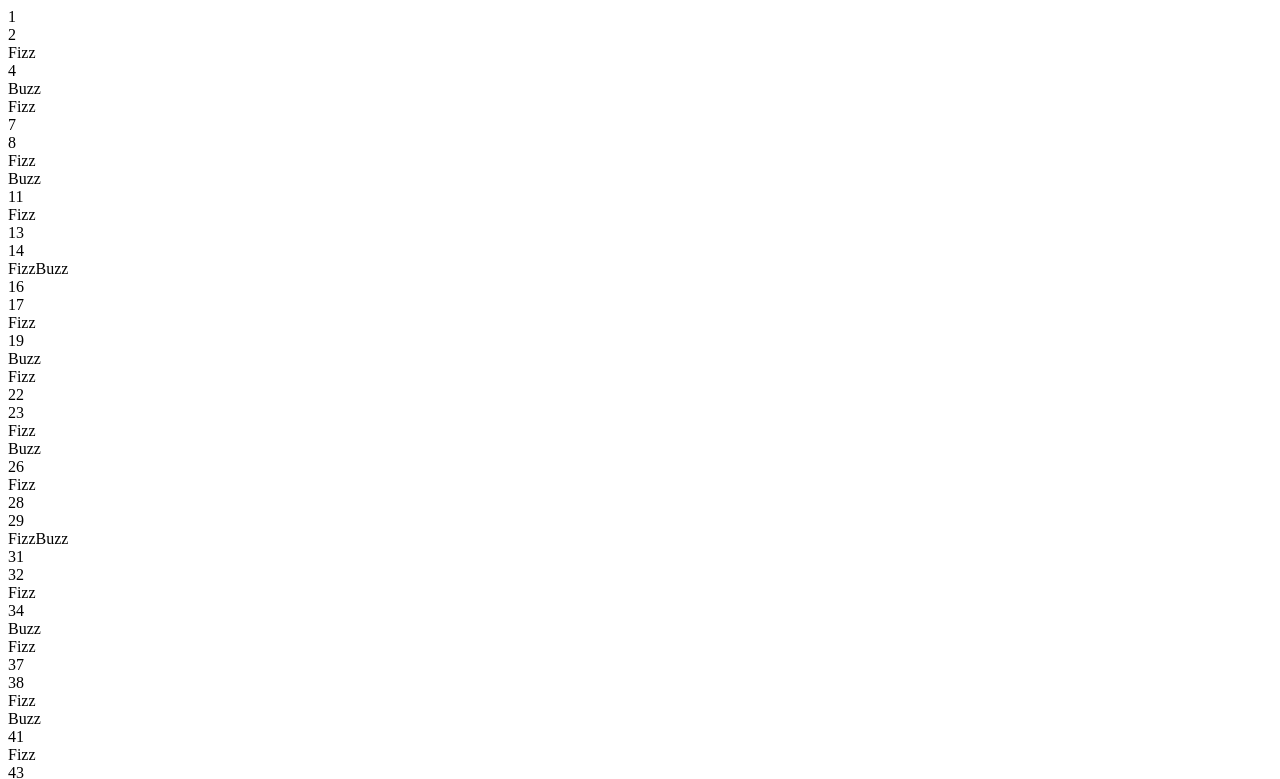
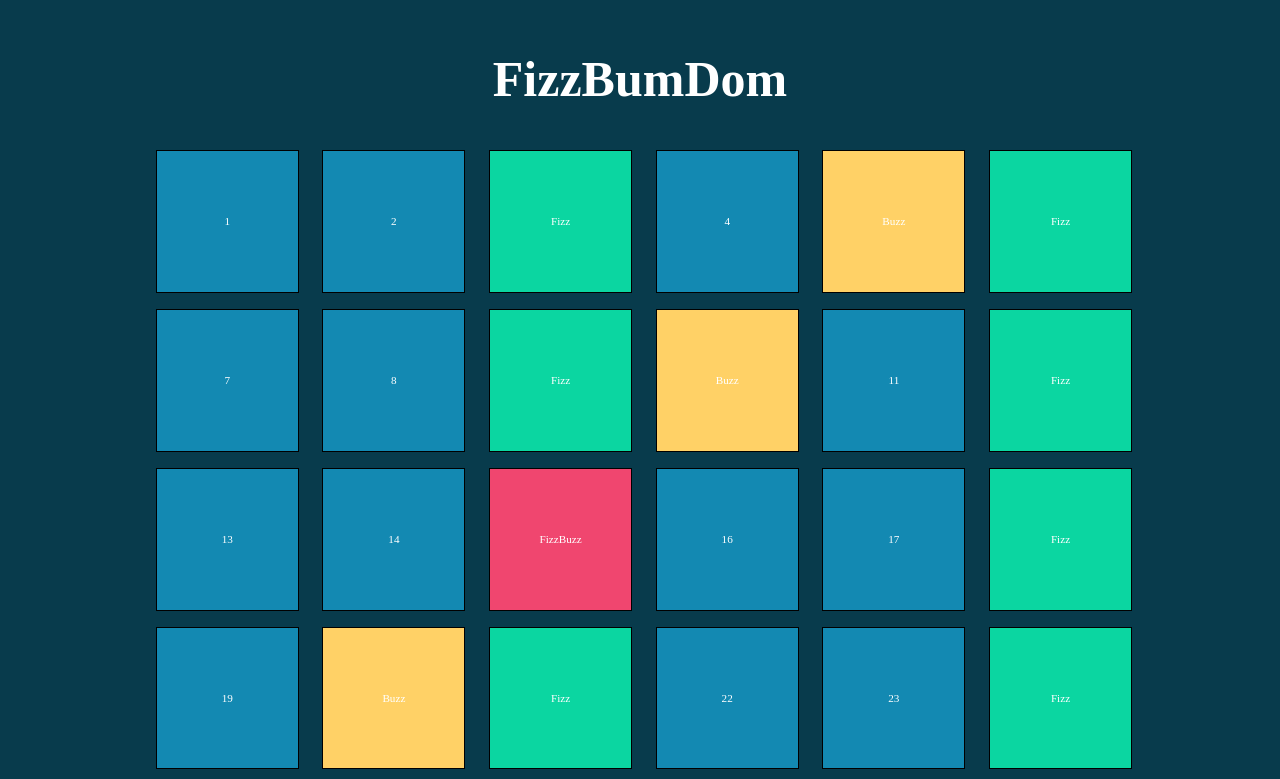
Before and after one commit to Om12ek99/js-fizzbuzz, a plain HTML site: page index.html in a window 1280 px wide. Shown: the top 779 px of the page. Drawn offline with Linux system fonts and the light colour scheme.

Commit message:
add:styling con css

```diff
--- /dev/null
+++ b/css/style.css
@@ -0,0 +1,63 @@
+/* RESET */
+* {
+    padding: 0;
+    margin: 0;
+    box-sizing: border-box;
+}
+
+body {
+    background-color: #083B4C;
+}
+
+header {
+    text-align: center;
+    height: 100px;
+    margin-top: 50px;
+}
+
+h1 {
+    font-size: 50px;
+    color: white;
+}
+
+main {
+    display: flex;
+
+    justify-content: center;
+}
+
+.container {
+    width: 1000px;
+    height: 100vh;
+    /* background-color: bisque; */
+    display: flex;
+    flex-wrap: wrap;
+}
+
+.squareContainer {
+    aspect-ratio: 1;
+    width: calc(100%/7);
+    margin-bottom: 1rem;
+    margin-right: 0.5rem;
+    margin-left: auto;
+    display: flex;
+    justify-content: center;
+    align-items: center;
+    font-size: 0.7rem;
+    color: white;
+    border: 1px solid black;
+}
+
+/* classificazione dei colori dei quadrati */
+.fizzbuzz {
+    background-color: #F0466F;
+}
+.fizz {
+    background-color: #0BD6A1;
+}
+.buzz {
+    background-color: #FFD166;
+}
+.default {
+    background-color: #1389B2;
+}
--- a/index.html
+++ b/index.html
@@ -4,12 +4,19 @@
     <meta charset="UTF-8">
     <meta name="viewport" content="width=device-width, initial-scale=1.0">
     <link rel="stylesheet" href="./css/style.css">
+    <!-- link css -->
+    <link rel="stylesheet" href="./css/style.css">
     <title>FizzBuzz</title>
 </head>
 <body>
-    <div class="container">
+    <header><h1>FizzBumDom</h1></header>
+    <main>
 
-    </div>
+        <div class="container">
+             <!-- qui dentro ci sarà il div con le classi -->
+        </div>
+    </main>
+
     <script src="./script.js"></script>
 </body>
 </html>
--- a/script.js
+++ b/script.js
@@ -2,14 +2,19 @@
 
 for (let i = 1; i <= 100; i++) {
     let text;
+    let color;
     if (i % 3 === 0 && i % 5 === 0) {
         text = "FizzBuzz";
+        color = "fizzbuzz";
     } else if (i % 3 === 0) {
         text = "Fizz";
+        color = "fizz";
     } else if (i % 5 === 0) {
         text = "Buzz";
+        color = "buzz";
     } else {
         text = i;
+        color = "default";
     }
 
 
@@ -21,7 +26,10 @@ for (let i = 1; i <= 100; i++) {
     // assegnazione alla variabile div il testo che deve indicare
     divElem.innerHTML = text;
 
+    // aggiunta delle classi nel div
+    divElem.classList.add("squareContainer");
+    divElem.classList.add(color);
     // aggiunta al file HTML
-    containerElem.append(divElem)
+    containerElem.append(divElem);
 
 }
```
